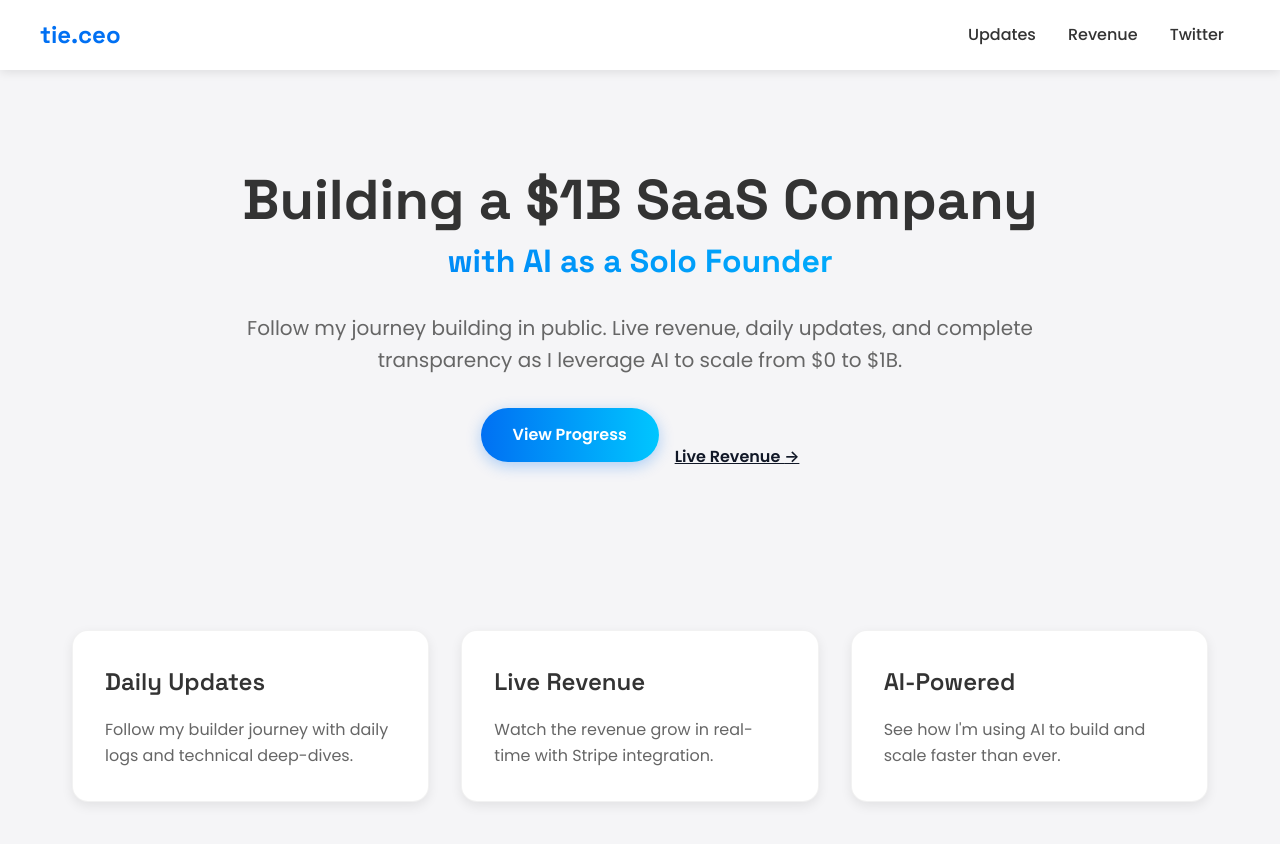
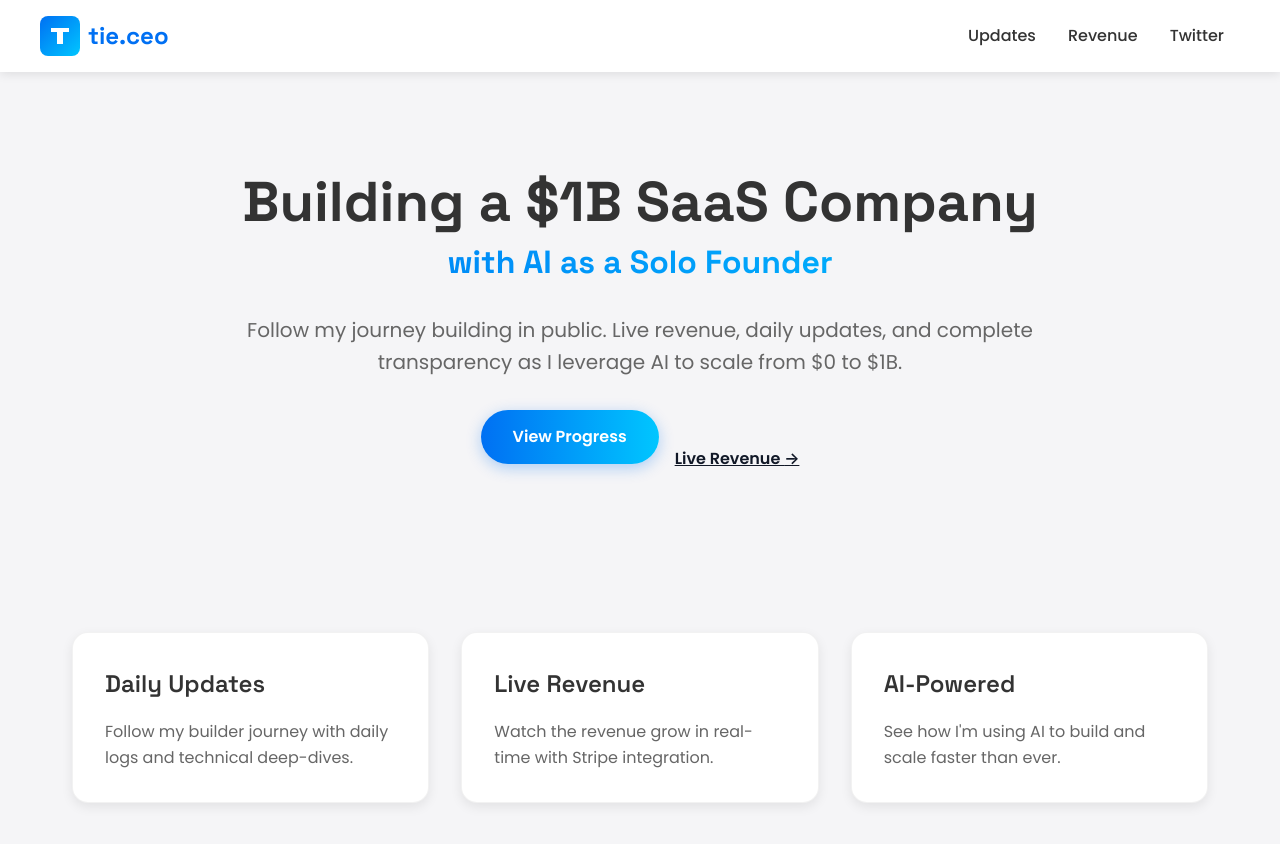
Before and after one commit to TieLove333/tieceo, a Next.js app: page / in a window 1280 px wide. Shown: the top 844 px of the page. Built offline with nearby package versions, Linux system fonts and the light colour scheme.

Commit message:
Add Tie logo to header

```diff
--- a/app/components/Navigation.js
+++ b/app/components/Navigation.js
@@ -1,11 +1,15 @@
 import Link from 'next/link'
+import TieLogo from './TieLogo'
 
 export default function Navigation() {
   return (
     <nav className="nav-container">
       <div style={{ maxWidth: '1200px', margin: '0 auto', display: 'flex', justifyContent: 'space-between', alignItems: 'center' }}>
         <div className="logo">
-          <Link href="/">tie.ceo</Link>
+          <Link href="/" style={{ display: 'flex', alignItems: 'center', gap: '0.5rem' }}>
+            <TieLogo />
+            <span>tie.ceo</span>
+          </Link>
         </div>
 
         <div className="nav-links">
--- /dev/null
+++ b/app/components/TieLogo.js
@@ -0,0 +1,14 @@
+export default function TieLogo() {
+  return (
+    <svg width="40" height="40" viewBox="0 0 40 40" fill="none" xmlns="http://www.w3.org/2000/svg">
+      <rect width="40" height="40" rx="8" fill="url(#paint0_linear)" />
+      <path d="M11 12H29V16H23V28H17V16H11V12Z" fill="white" />
+      <defs>
+        <linearGradient id="paint0_linear" x1="0" y1="0" x2="40" y2="40" gradientUnits="userSpaceOnUse">
+          <stop stopColor="#0070F3" />
+          <stop offset="1" stopColor="#00C6FF" />
+        </linearGradient>
+      </defs>
+    </svg>
+  );
+}
```
